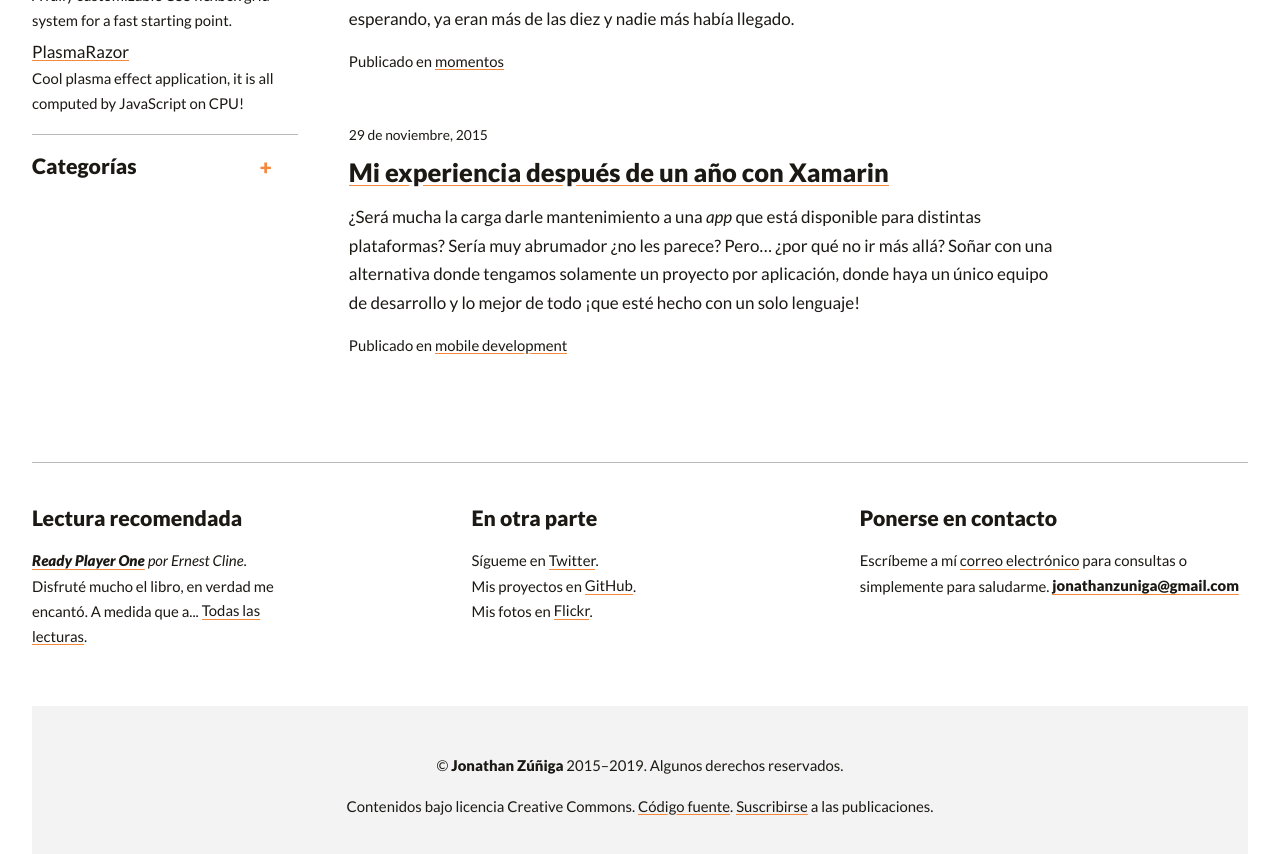
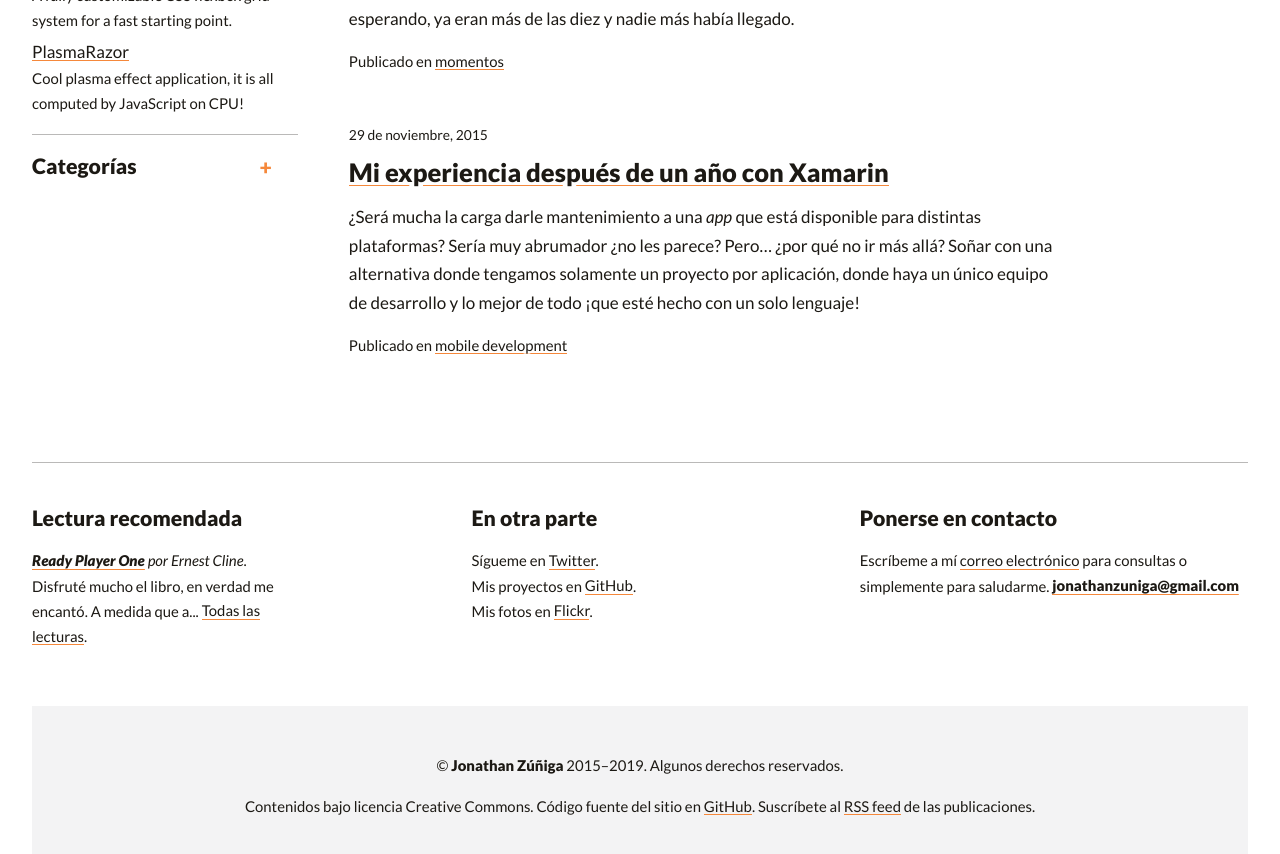
Before and after one commit to jonathanzuniga/jonathanzuniga.github.io, a Jekyll site: the page built from index.html, in a window 1280 px wide and 900 px high, scrolled down 716 px. Shown: the top 854 px of the window. Built offline with Jekyll 4.4.1, drawn with Linux system fonts in a browser that asks for light colours; the list of posts is cut into pages by our own code.

Commit message:
Edit the footer content.

```diff
--- a/_includes/footer.html
+++ b/_includes/footer.html
@@ -6,7 +6,7 @@
 	</p>
 	<p>
 		Contenidos bajo licencia Creative Commons.
-		<a href="https://github.com/jonathanzuniga/jonathanzuniga.github.io">Código fuente</a>.
-		<a href="{{ "/feed.xml" | prepend: site.baseurl }}" target="_blank">Suscribirse</a> a las publicaciones.
+        Código fuente del sitio en <a href="https://github.com/jonathanzuniga/jonathanzuniga.github.io">GitHub</a>.
+        Suscríbete al <a href="{{ "/feed.xml" | prepend: site.baseurl }}" target="_blank">RSS feed</a> de las publicaciones.
 	</p>
 </footer>
```
